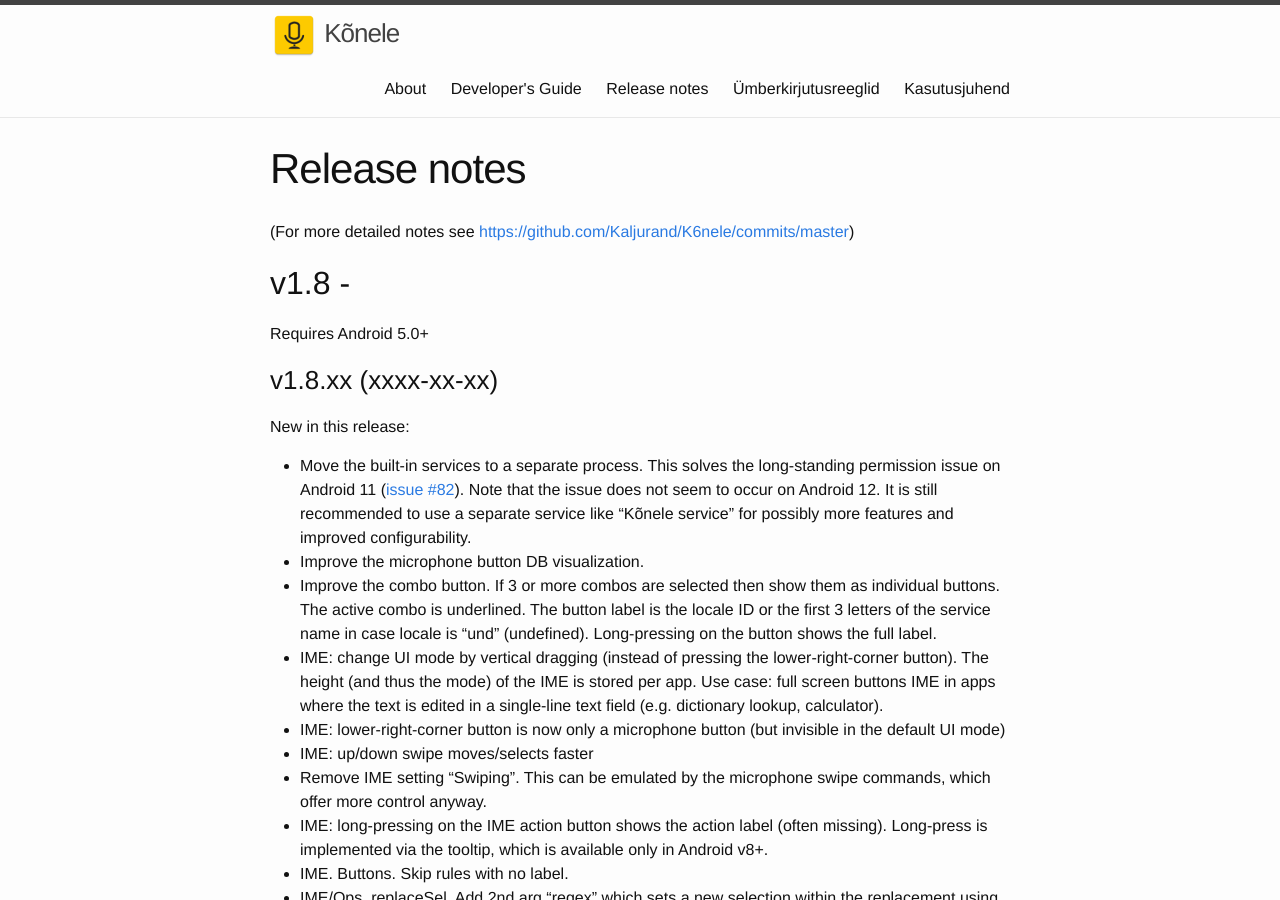
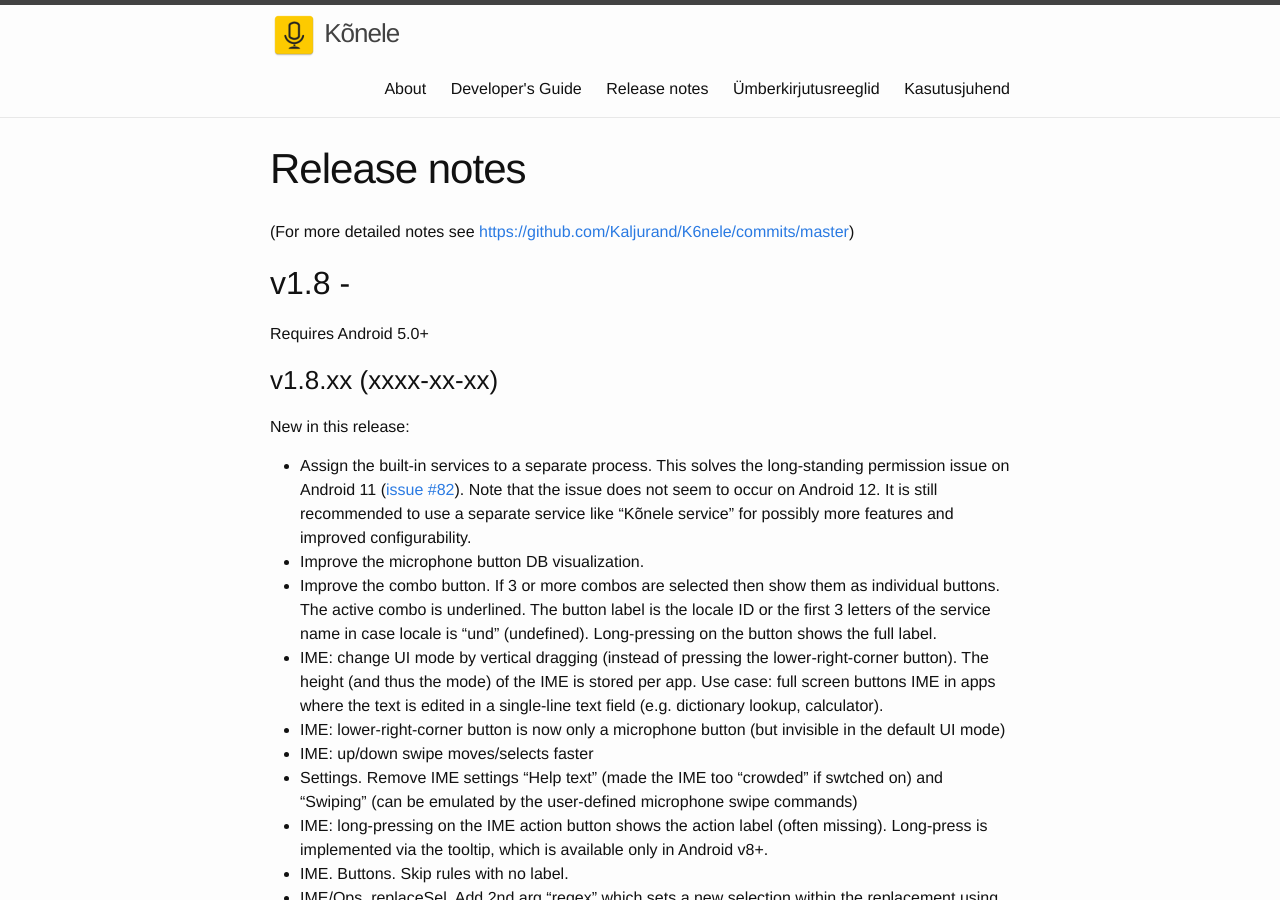
Before and after one commit to Kaljurand/K6nele, a Jekyll site: the page built from docs/en/release_notes.md, in a window 1280 px wide and 900 px high. Built offline with Jekyll 4.4.1, drawn with Linux system fonts in a browser that asks for light colours.

Commit message:
Update release notes

```diff
--- a/docs/en/release_notes.md
+++ b/docs/en/release_notes.md
@@ -13,7 +13,7 @@
 
 New in this release:
 
-- Move the built-in services to a separate process.
+- Assign the built-in services to a separate process.
   This solves the long-standing permission issue on Android 11
   ([issue #82](https://github.com/Kaljurand/K6nele/issues/82)).
   Note that the issue does not seem to occur on Android 12.
@@ -25,8 +25,8 @@
   Use case: full screen buttons IME in apps where the text is edited in a single-line text field (e.g. dictionary lookup, calculator).
 - IME: lower-right-corner button is now only a microphone button (but invisible in the default UI mode)
 - IME: up/down swipe moves/selects faster
-- Remove IME setting "Swiping".
-  This can be emulated by the microphone swipe commands, which offer more control anyway.
+- Settings. Remove IME settings "Help text" (made the IME too "crowded" if swtched on)
+  and "Swiping" (can be emulated by the user-defined microphone swipe commands)
 - IME: long-pressing on the IME action button shows the action label (often missing).
   Long-press is implemented via the tooltip, which is available only in Android v8+.
 - IME. Buttons. Skip rules with no label.
```
